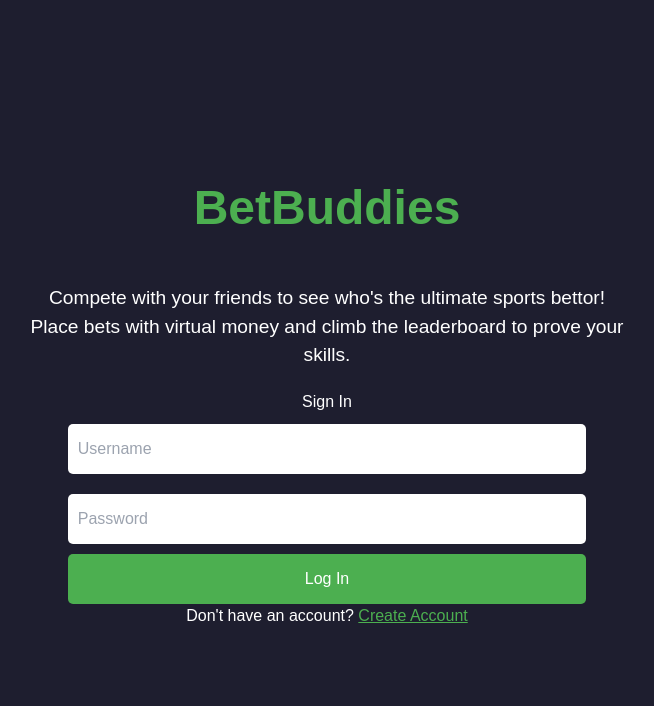
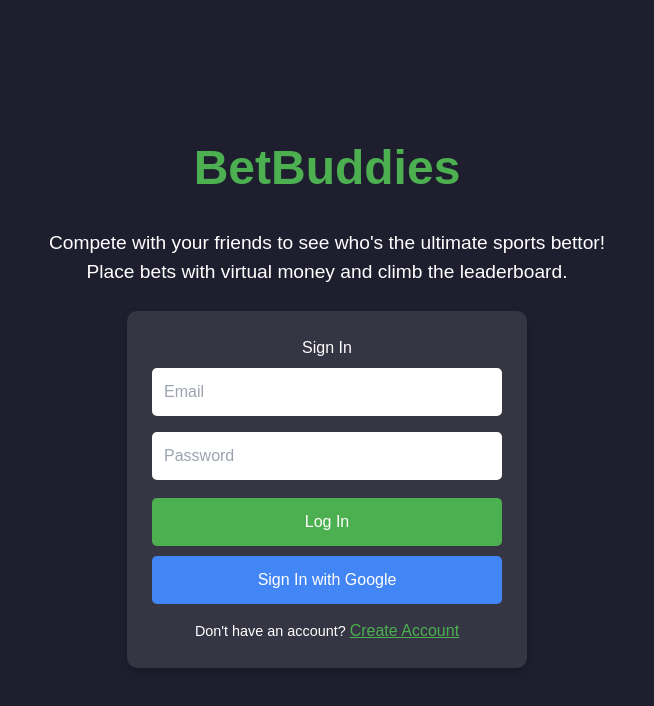
Before and after one commit to ucsb-cs148-w25/pj13-sportsbetting, a React (Create React App) app in the folder betbuddies/: page /signin in a window 1280 px wide. Shown: the top 706 px of the page, without its empty margins (313-967 px from the left). Built offline with nearby package versions, Linux system fonts and the light colour scheme; no server answers; a web font is replaced by a local one.

Commit message:
auth and create user in db

```diff
--- a/betbuddies/src/App.js
+++ b/betbuddies/src/App.js
@@ -1,6 +1,7 @@
 import React from 'react';
 import LandingPage from './components/landing_page/LandingPage';
 import SignIn from "./components/SignIn/SignIn";
+import SignUp from './components/SignUp/SignUp';
 import { BrowserRouter as Router, Routes, Route } from "react-router-dom";
 import GroupPage from "./components/GroupPage/GroupPage";
 
@@ -12,6 +13,7 @@ function App() {
                 <Route path="/" element={<LandingPage />} />
                 <Route path="/group" element={<GroupPage />} />
                 <Route path="/signin" element={<SignIn />} />
+                <Route path="/signup" element={<SignUp />} />
             </Routes>
         </Router>
     );
--- a/betbuddies/src/components/SignIn/SignIn.css
+++ b/betbuddies/src/components/SignIn/SignIn.css
@@ -1,5 +1,4 @@
-/*SignIn.css*/
-/* General Styling */
+/* General Page Styling */
 body {
   margin: 0;
   font-family: 'Arial', sans-serif;
@@ -8,65 +7,108 @@ body {
   text-align: center;
 }
 
-/* Welcome Container */
-.welcome-container {
+/* Sign-In Container */
+.signin-container {
   display: flex;
   flex-direction: column;
   align-items: center;
   justify-content: center;
   height: 100vh;
+  padding: 20px;
 }
 
 /* Title Styling */
-.welcome-title {
+.signin-title {
   font-size: 3rem;
   font-weight: bold;
   color: #4caf50;
-  margin-bottom: 20px;
+  margin-bottom: 15px;
 }
 
-/* Description Styling */
-.welcome-description {
+/* Description */
+.signin-description {
   font-size: 1.2rem;
-  margin: 20px 0;
+  margin: 10px 0 25px;
   max-width: 600px;
   line-height: 1.5;
 }
-/* Input Fields (Username and Password) */
-.login-form input {
-  width: 100%; /* Matches the button's width */
-  padding: 10px;
-  margin: 10px 0;
+
+/* Sign-In Form */
+.signin-form {
+  background-color: rgba(255, 255, 255, 0.1);
+  padding: 25px;
+  border-radius: 10px;
+  width: 100%;
+  max-width: 400px;
+  box-shadow: 0 4px 8px rgba(0, 0, 0, 0.2);
+}
+
+/* Error Message */
+.error-message {
+  color: #ff4d4d;
+  font-size: 0.9rem;
+  margin-bottom: 10px;
+}
+
+/* Input Fields */
+.signin-form input {
+  width: 100%;
+  padding: 12px;
+  margin: 8px 0;
   border: none;
   border-radius: 5px;
   font-size: 1rem;
-  box-sizing: border-box; /* Ensures padding doesn't affect width */
-  height: 50px; /* Ensures the height matches the button */
+  box-sizing: border-box;
 }
 
-.login-form input:focus {
+.signin-form input:focus {
   outline: 2px solid #4caf50;
 }
 
-/* Log In Button */
-.login-button {
-  width: 100%; /* Same width as input fields */
-  padding: 10px;
-  height: 50px; /* Matches input height */
+/* Sign-In Button */
+.signin-button {
+  width: 100%;
+  padding: 12px;
   background-color: #4caf50;
   color: white;
   border: none;
   font-size: 1rem;
   border-radius: 5px;
   cursor: pointer;
+  margin-top: 10px;
+  transition: background-color 0.3s ease;
 }
 
-.login-button:hover {
+.signin-button:hover {
   background-color: #45a049;
 }
 
+/* Google Sign-In Button */
+.google-signin-button {
+  width: 100%;
+  padding: 12px;
+  background-color: #4285f4;
+  color: white;
+  border: none;
+  border-radius: 5px;
+  cursor: pointer;
+  font-size: 1rem;
+  margin-top: 10px;
+  transition: background-color 0.3s ease;
+}
+
+.google-signin-button:hover {
+  background-color: #357ae8;
+}
+
+/* Create Account Button */
+.signup-prompt {
+  margin-top: 15px;
+  font-size: 0.9rem;
+}
+
 .create-account-button {
-  background-color: transparent;
+  background: none;
   color: #4caf50;
   border: none;
   font-size: 1rem;
--- a/betbuddies/src/components/SignIn/SignIn.js
+++ b/betbuddies/src/components/SignIn/SignIn.js
@@ -1,44 +1,94 @@
 import React, { useState } from 'react';
 import './SignIn.css';
+import { auth } from '../../firebase';
+import { GoogleAuthProvider, signInWithPopup, signInWithEmailAndPassword } from 'firebase/auth';
+import { useNavigate } from 'react-router-dom';
+import axios from 'axios';
 
 function SignIn() {
-  const [form, setForm] = useState({ username: '', password: '' });
+  const [form, setForm] = useState({ email: '', password: '' });
+  const [error, setError] = useState('');
+  const navigate = useNavigate();
 
+  // Handle input changes
   const handleInputChange = (e) => {
     const { name, value } = e.target;
     setForm({ ...form, [name]: value });
   };
 
-  const handleLogin = (e) => {
+  // Handle Email/Password Sign-In
+  const handleEmailLogin = async (e) => {
     e.preventDefault();
-    alert(`Welcome, ${form.username}!`);
-    // Add login logic here
+    try {
+      const userCredential = await signInWithEmailAndPassword(auth, form.email, form.password);
+      navigate('/');
+    } catch (error) {
+      setError(error.message);
+    }
   };
 
+  // Handle Google Sign-In
+  const handleGoogleLogin = async () => {
+    const provider = new GoogleAuthProvider();
+
+    try {
+      const result = await signInWithPopup(auth, provider);
+      const user = result.user;
+      const backendUrl = `${process.env.REACT_APP_BACKEND_SERVER_HOST}:${process.env.REACT_APP_BACKEND_SERVER_PORT}`;
+
+      const userExists = await axios.get(`${backendUrl}/api/users/${user.uid}`)
+      .then(response => response.status === 200)
+      .catch(error => {
+        if (error.response && error.response.status === 404) {
+          return false; // User does not exist
+        }
+        throw error;
+      });
+
+      if (!userExists) {
+        const userData = {
+          username: user.displayName || "Anonymous",
+          email: user.email,
+          balance: 0,
+          totalWinnings: 0,
+          groupIds: [],
+        };
+
+        await axios.post(`${backendUrl}/api/users/${user.uid}`, userData);
+        console.log("New user created.");
+      } else {
+        console.log("User already exists. Proceeding with sign-in.");
+      }
+
+      navigate('/');
+    } catch (error) {
+      setError(error.message);
+    }
+  };
+
+  // Redirect to Sign-Up Page
   const handleCreateAccount = () => {
-    alert('Redirecting to account creation...');
-    // Add account creation logic here
+    navigate('/signup');
   };
 
   return (
-    <div className="welcome-container">
-      {/* Welcome Title */}
-      <h1 className="welcome-title">BetBuddies</h1>
-
-      {/* Description */}
-      <p className="welcome-description">
-        Compete with your friends to see who's the ultimate sports bettor! Place bets with virtual money and climb the leaderboard to prove your skills.
+    <div className="signin-container">
+      <h1 className="signin-title">BetBuddies</h1>
+      <p className="signin-description">
+        Compete with your friends to see who's the ultimate sports bettor! Place bets with virtual money and climb the leaderboard.
       </p>
 
-      {/* Login Form */}
-      <div className="login-form">
+      <div className="signin-form">
         <h2>Sign In</h2>
-        <form onSubmit={handleLogin}>
+
+        {error && <p className="error-message">{error}</p>}
+
+        <form onSubmit={handleEmailLogin}>
           <input
-            type="text"
-            name="username"
-            placeholder="Username"
-            value={form.username}
+            type="email"
+            name="email"
+            placeholder="Email"
+            value={form.email}
             onChange={handleInputChange}
             required
           />
@@ -50,11 +100,14 @@ function SignIn() {
             onChange={handleInputChange}
             required
           />
-          <button type="submit" className="login-button">Log In</button>
+          <button type="submit" className="signin-button">Log In</button>
         </form>
 
-        {/* Create Account Button */}
-        <p>
+        <button onClick={handleGoogleLogin} className="google-signin-button">
+          Sign In with Google
+        </button>
+
+        <p className="signup-prompt">
           Don't have an account?{' '}
           <button onClick={handleCreateAccount} className="create-account-button">
             Create Account
--- /dev/null
+++ b/betbuddies/src/components/SignUp/SignUp.css
@@ -0,0 +1,45 @@
+.signup-container {
+  display: flex;
+  flex-direction: column;
+  align-items: center;
+  justify-content: center;
+  min-height: 100vh;
+}
+
+.signup-title {
+  font-size: 2rem;
+  margin-bottom: 20px;
+}
+
+.signup-form {
+  display: flex;
+  flex-direction: column;
+  width: 300px;
+}
+
+.signup-form input {
+  padding: 10px;
+  margin: 10px 0;
+  border: 1px solid #ccc;
+  border-radius: 5px;
+  color: #333;
+}
+
+.signup-button {
+  padding: 10px;
+  background-color: #4CAF50;
+  color: white;
+  border: none;
+  border-radius: 5px;
+  cursor: pointer;
+}
+
+.signup-button:hover {
+  background-color: #45a049;
+}
+
+.error-message {
+  color: red;
+  font-size: 0.9rem;
+  margin-bottom: 10px;
+}
--- /dev/null
+++ b/betbuddies/src/components/SignUp/SignUp.js
@@ -0,0 +1,72 @@
+import React, { useState } from 'react';
+import './SignUp.css';
+import { auth } from '../../firebase'; // assuming you have firebase set up
+import { createUserWithEmailAndPassword } from 'firebase/auth'; // for sign-up
+import { useNavigate } from 'react-router-dom';
+import axios from 'axios';
+
+function SignUp() {
+  const [form, setForm] = useState({ email: '', password: '' });
+  const [error, setError] = useState('');
+  const navigate = useNavigate();
+
+  // Handle input changes
+  const handleInputChange = (e) => {
+    const { name, value } = e.target;
+    setForm({ ...form, [name]: value });
+  };
+
+  // Handle Sign-Up
+  const handleSignUp = async (e) => {
+    e.preventDefault();
+    try {
+      const userCredential = await createUserWithEmailAndPassword(auth, form.email, form.password);
+      const user = userCredential.user;
+      const backendUrl = `${process.env.REACT_APP_BACKEND_SERVER_HOST}:${process.env.REACT_APP_BACKEND_SERVER_PORT}`;
+
+      const userData = {
+        username: user.email,
+        email: user.email,
+        balance: 0,
+        totalWinnings: 0,
+        groupIds: [],
+      };
+
+      await axios.post(`${backendUrl}/api/users/${user.uid}`, userData);
+
+      navigate('/');
+    } catch (error) {
+      setError(error.message);
+    }
+  };
+
+  return (
+    <div className="signup-container">
+      <h1 className="signup-title">Create Account</h1>
+
+      {error && <p className="error-message">{error}</p>}
+
+      <form onSubmit={handleSignUp} className="signup-form">
+        <input
+          type="email"
+          name="email"
+          placeholder="Email"
+          value={form.email}
+          onChange={handleInputChange}
+          required
+        />
+        <input
+          type="password"
+          name="password"
+          placeholder="Password"
+          value={form.password}
+          onChange={handleInputChange}
+          required
+        />
+        <button type="submit" className="signup-button">Sign Up</button>
+      </form>
+    </div>
+  );
+}
+
+export default SignUp;
--- /dev/null
+++ b/betbuddies/src/firebase.js
@@ -0,0 +1,31 @@
+// import { initializeApp } from "firebase/app";
+// import { getAuth } from "firebase/auth";
+
+// const firebaseConfig = {
+//     apiKey: "AIzaSyC_rFR8mf3U7LzDP9Q8eNjq83c2YXLi424",
+//     authDomain: "betbuddies-3f7c6.firebaseapp.com",
+//     projectId: "betbuddies-3f7c6",
+//     storageBucket: "betbuddies-3f7c6.firebasestorage.app",
+//     messagingSenderId: "241217604196",
+//     appId: "1:241217604196:web:73c2985de6d9c0b4f92d71",
+//     measurementId: "G-0NQD0VN2C2"
+// };
+
+// const app = initializeApp(firebaseConfig);
+// export const auth = getAuth(app);
+
+import { initializeApp } from "firebase/app";
+import { getAuth } from "firebase/auth";
+
+const firebaseConfig = {
+    apiKey: process.env.REACT_APP_FIREBASE_API_KEY,
+    authDomain: process.env.REACT_APP_FIREBASE_AUTH_DOMAIN,
+    projectId: process.env.REACT_APP_FIREBASE_PROJECT_ID,
+    storageBucket: process.env.REACT_APP_FIREBASE_STORAGE_BUCKET,
+    messagingSenderId: process.env.REACT_APP_FIREBASE_MESSAGING_SENDER_ID,
+    appId: process.env.REACT_APP_FIREBASE_APP_ID,
+    measurementId: process.env.REACT_APP_FIREBASE_MEASUREMENT_ID
+};
+
+const app = initializeApp(firebaseConfig);
+export const auth = getAuth(app);
```
